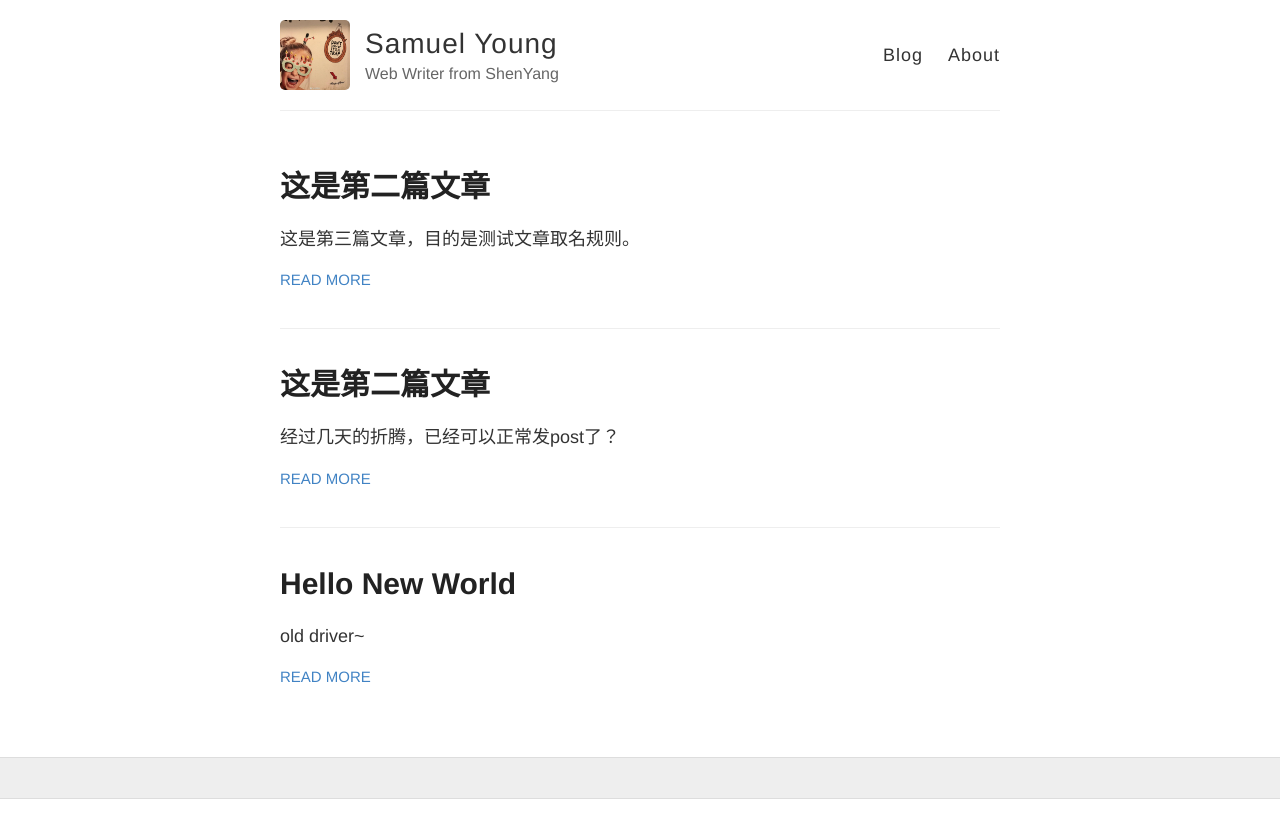
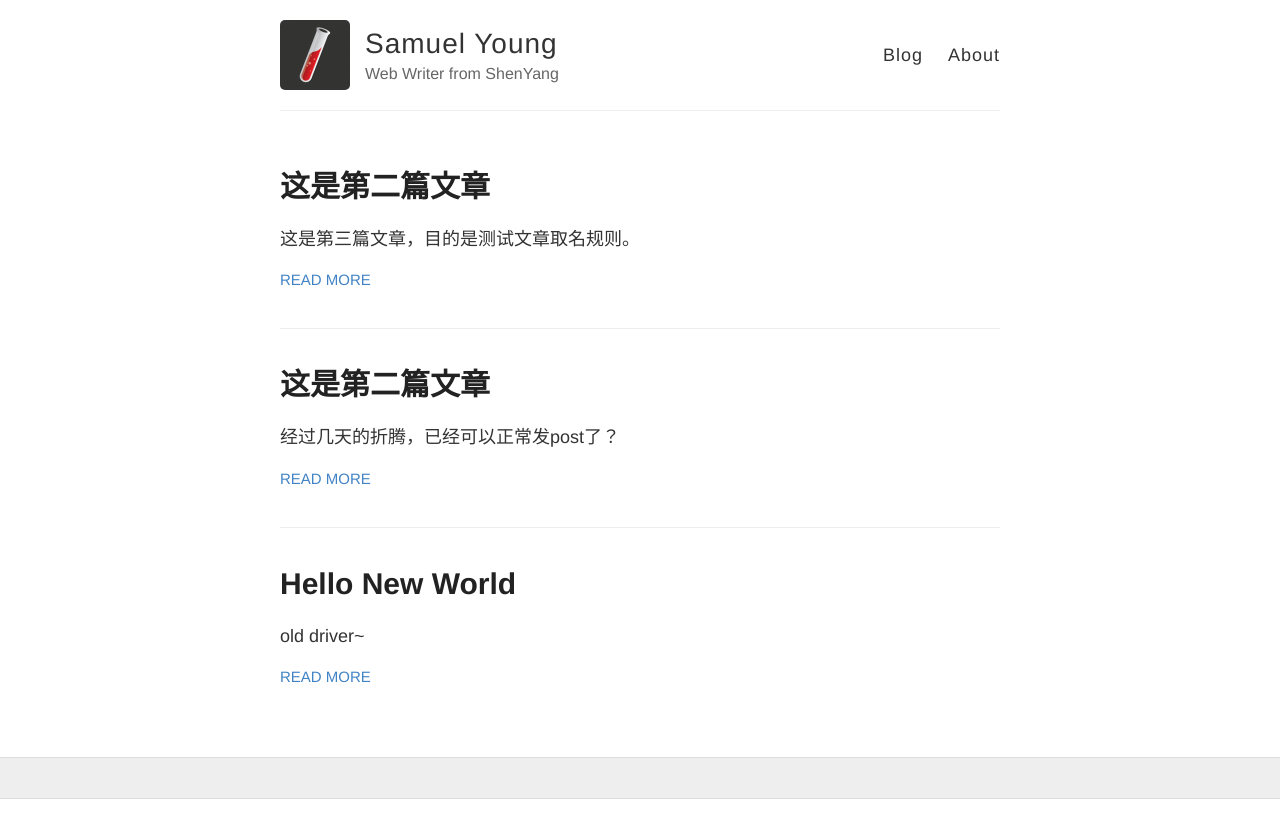
Before and after one commit to samuelyoung-dot/samuelyoung-dot.github.io, a Jekyll site: the page built from index.html, in a window 1280 px wide. Shown: the top 838 px of the page. Built offline with Jekyll 4.4.1, drawn with Linux system fonts in a browser that asks for light colours.

Commit message:
Update _config.yml

```diff
--- a/_config.yml
+++ b/_config.yml
@@ -9,7 +9,7 @@
 description: Web Writer from ShenYang
 
 # URL of your avatar or profile pic (you could use your GitHub profile pic)
-avatar: https://github.com/samuelyoung-dot/samuelyoung-dot.github.io/blob/master/images/1knlm62lxlsmmknbc6x110psq.jpg
+avatar: https://github.com/samuelyoung-dot/samuelyoung-dot.github.io/blob/master/images/jekyll-logo.png
 
 #
 # Flags below are optional
```
